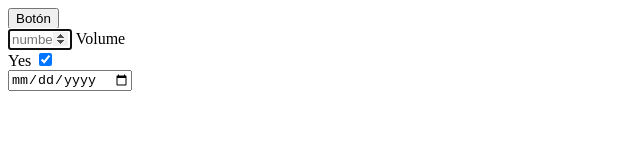
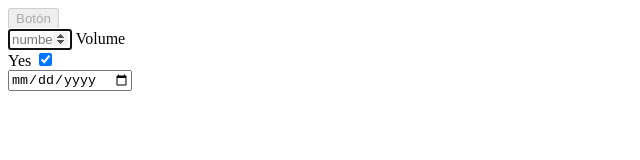
Before and after one commit to Hachiko03/Attributes, a plain HTML site: page Index.html in a window 1280 px wide. Shown: the full height of the page, 0-640 px from the left. Drawn offline with Linux system fonts and the light colour scheme.

Commit message:
Update Index.html

```diff
--- a/Index.html
+++ b/Index.html
@@ -10,7 +10,7 @@
     <title>HTML Lesson</title>
   </head>
   <body>
-    <button aria-disabled="true">Botón</button>
+    <button disabled="true">Botón</button>
     <div><input type="number" placeholder="number"
         min="0" max="100" step="2" autofocus>
         <label for="Volume">Volume</label>
```
